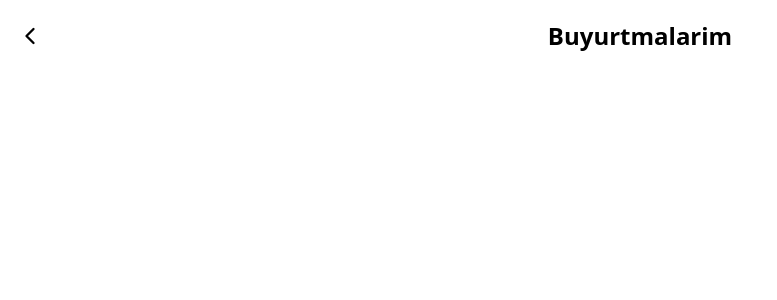
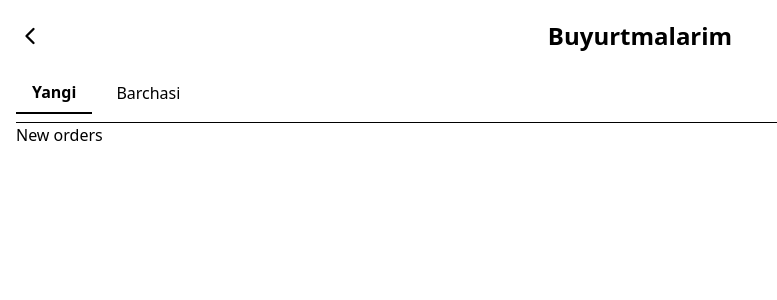
Before and after one commit to boburov/blackma, a Next.js app: page /profile/orders in a window 1280 px wide. Shown: the top 300 px of the page, without its empty margins (0-777 px from the left). Built offline with nearby package versions, Linux system fonts and the light colour scheme.

Commit message:
Basic tabs

```diff
--- a/app/profile/orders/page.tsx
+++ b/app/profile/orders/page.tsx
@@ -1,10 +1,18 @@
-import PageHeading from "../ui/PageHeading";
+"use client";
+import { useSearchParams } from "next/navigation";
 import ProfileTopBar from "../ui/TopBar";
+import Tabs from "./ui/Tabs";
+import TabsContent from "./ui/TabContent";
 
 export default function ProfileOrdersPage() {
+  const searchParams = useSearchParams();
+  const tab = searchParams.get("tab") || "new";
+
   return (
     <div>
       <ProfileTopBar title="Buyurtmalarim" path="/profile" />
+      <Tabs activeTab={tab} />
+      <TabsContent activeTab={tab} />
     </div>
   );
 }
--- /dev/null
+++ b/app/profile/orders/ui/TabContent.tsx
@@ -0,0 +1,11 @@
+import AllOrders from "./tabs/AllOrders";
+import NewOrders from "./tabs/NewOrders";
+
+export default function TabsContent({ activeTab }: { activeTab: string }) {
+  switch (activeTab) {
+    case "new":
+      return <NewOrders />;
+    case "all":
+      return <AllOrders />;
+  }
+}
--- /dev/null
+++ b/app/profile/orders/ui/Tabs.tsx
@@ -0,0 +1,32 @@
+// app/profile/components/tabs.tsx
+"use client";
+import { useRouter, useSearchParams } from "next/navigation";
+import { PROFILE_TABS } from "./tab-config";
+
+export default function Tabs({ activeTab }: { activeTab: string }) {
+  const router = useRouter();
+  const params = useSearchParams();
+
+  const changeTab = (tab: string) => {
+    const newParams = new URLSearchParams(params.toString());
+    newParams.set("tab", tab);
+
+    router.push(`?${newParams.toString()}`);
+  };
+
+  return (
+    <div className="flex gap-2 border-b pb-2">
+      {PROFILE_TABS.map((t) => (
+        <button
+          key={t.key}
+          onClick={() => changeTab(t.key)}
+          className={`px-4 py-2 ${
+            activeTab === t.key ? "border-b-2 border-black font-bold" : ""
+          }`}
+        >
+          {t.label}
+        </button>
+      ))}
+    </div>
+  );
+}
--- /dev/null
+++ b/app/profile/orders/ui/tab-config.ts
@@ -0,0 +1,6 @@
+export const PROFILE_TABS = [
+  { key: "new", label: "Yangi" },
+  { key: "all", label: "Barchasi" },
+] as const;
+
+export type ProfileTab = typeof PROFILE_TABS[number]["key"];
--- /dev/null
+++ b/app/profile/orders/ui/tabs/AllOrders.tsx
@@ -0,0 +1,3 @@
+export default function AllOrders() {
+    return <h1>All orders</h1>
+}
--- /dev/null
+++ b/app/profile/orders/ui/tabs/NewOrders.tsx
@@ -0,0 +1,3 @@
+export default function NewOrders() {
+    return <h1>New orders</h1>
+}
```
